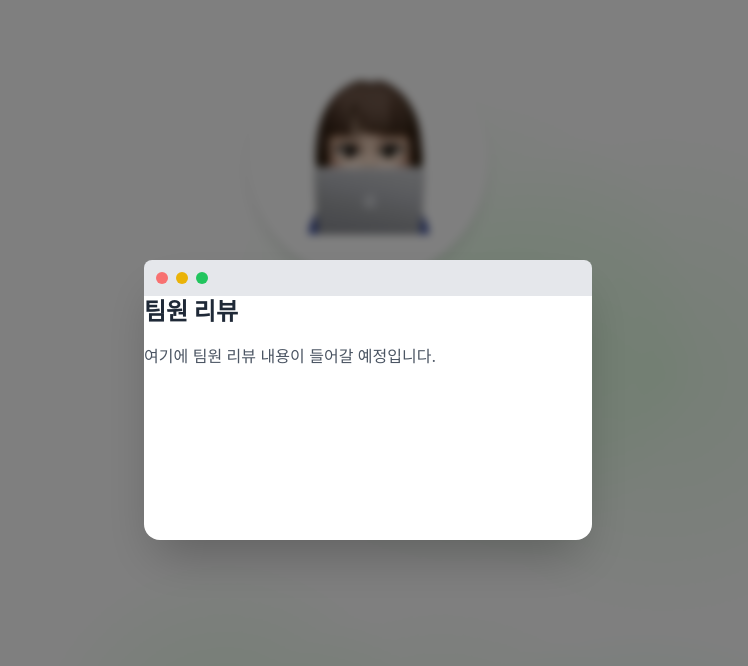
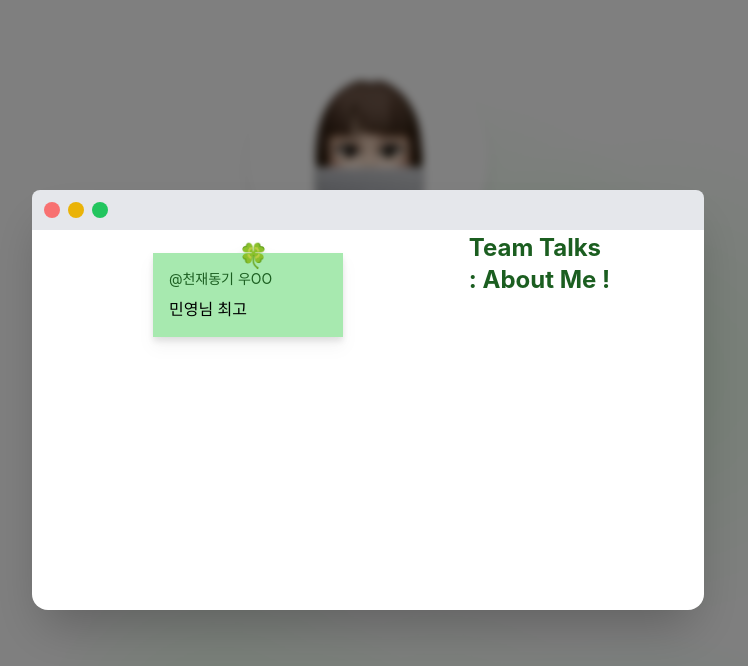
Before and after one commit to my2min0/portfolio, a React (Create React App) app: page / in a window 1280 px wide. Both pictures are taken after a click on the button "팀원 리뷰 보기". Shown: the part 960-1626 px from the top of the page, without its empty margins (272-1020 px from the left). Built offline with nearby package versions, Linux system fonts and the light colour scheme; the HTML template or start-up script is replaced by a standard one.

Commit message:
모달 메모 추가 및 디자인 수정 마스크 텍스트 색상 변경

```diff
--- a/src/components/common/MaskText.js
+++ b/src/components/common/MaskText.js
@@ -54,7 +54,7 @@ const MaskText = ({
         WebkitMaskImage: isHovering
             ? `radial-gradient(circle ${maskSize}px at ${mousePosition.x}px ${mousePosition.y}px, rgba(0,0,0,1) 0%, rgba(0,0,0,0.8) 40%, rgba(0,0,0,0.2) 70%, rgba(0,0,0,0) 100%)`
             : 'none',
-        color: "#A7E9AF"
+        color: "#89DFB7"
     };
 
     return (
--- a/src/components/sections/TeamReviewModal.js
+++ b/src/components/sections/TeamReviewModal.js
@@ -5,18 +5,41 @@ const TeamReviewModal = ({ isOpen, onClose }) => {
 
     return (
         <div className="fixed inset-0 bg-black/50 backdrop-blur-sm flex items-center justify-center z-50">
-            <div className="bg-white rounded-2xl max-w-md w-full mx-4 shadow-2xl aspect-[16/10]">
-                <div className="bg-gray-200 rounded-t-lg p-3 w-full">
+            <div className="relative bg-white rounded-2xl max-w-md md:max-w-2xl w-full mx-4 shadow-2xl aspect-[16/10]">
+                {/* 맥북 사파리 st 헤더 */}
+                <div className="bg-gray-200 rounded-t-lg p-3 w-full group">
                     <div className="flex items-center space-x-2" onClick={onClose}>
-                        <div className="w-3 h-3 rounded-full bg-red-400 hover:bg-red-600 cursor-pointer transition-colors"></div>
-                        <div className="w-3 h-3 rounded-full bg-yellow-500 hover:bg-yellow-600 cursor-pointer transition-colors"></div>
-                        <div className="w-3 h-3 rounded-full bg-green-500 hover:bg-green-600 cursor-pointer transition-colors"></div>
+                        <div className="relative w-4 h-4 rounded-full bg-red-400 hover:bg-red-500 cursor-pointer transition-colors">
+                            <div className="absolute inset-0 text-red-900 flex items-center justify-center opacity-0 group-hover:opacity-100 transition-opacity duration-200">
+                                <svg xmlns="http://www.w3.org/2000/svg" fill="none" viewBox="0 0 24 24" stroke-width="1.5" stroke="#8B0000" class="size-6">
+                                    <path stroke-linecap="round" stroke-linejoin="round" d="M6 18 18 6M6 6l12 12" />
+                                </svg>
+                            </div>
+                        </div>
+                        <div className="relative w-4 h-4 rounded-full bg-yellow-500 hover:bg-yellow-600 cursor-pointer transition-colors">
+                            <div className="absolute inset-0 flex items-center justify-center opacity-0 group-hover:opacity-100 transition-opacity duration-200">
+                                <svg xmlns="http://www.w3.org/2000/svg" fill="none" viewBox="0 0 24 24" stroke-width="1.5" stroke="#B8860B" class="size-6">
+                                    <path stroke-linecap="round" stroke-linejoin="round" d="M5 12h14" />
+                                </svg>
+                            </div>
+                        </div>
+                        <div className="relative w-4 h-4 rounded-full bg-green-500 hover:bg-green-600 cursor-pointer transition-colors">
+                            <div className="absolute inset-0 flex items-center justify-center opacity-0 group-hover:opacity-100 transition-opacity duration-200">
+                                <svg xmlns="http://www.w3.org/2000/svg" fill="none" viewBox="0 0 24 24" strokeWidth={1.5} stroke="#228B22" className="size-6">
+                                    <path strokeLinecap="round" strokeLinejoin="round" d="M9 15 3 9m0 0 6-6M3 9h12a6 6 0 0 1 0 12h-3" />
+                                </svg>
+                            </div>
+                        </div>
                     </div>
                 </div>
-                <h2 className="text-2xl font-bold text-gray-800 mb-4">팀원 리뷰</h2>
-                <p className="text-gray-600 mb-6">
-                    여기에 팀원 리뷰 내용이 들어갈 예정입니다.
-                </p>
+
+                <p className="absolute top-[13%] left-[65%] md:top-[10%] text-md md:text-2xl font-bold text-[#1B5E20] mb-4">Team Talks<br/>: About Me !</p>
+                <div className="absolute top-[20%] md:top-[15%] left-[18%] bg-[#A7E9AF] w-[170px] md:w-[190px] drop-shadow-lg p-4">
+                    <p className="absolute text-xl md:text-2xl top-[-12%] md:top-[-15%] left-[45%]">🍀</p>
+                    <p className="text-xs md:text-sm text-[#1B5E20] mb-2">@천재동기 우OO</p>
+                    <p className="text-sm md:text-base">민영님 최고<br/></p>
+                </div>
+
             </div>
         </div>
     );
```
